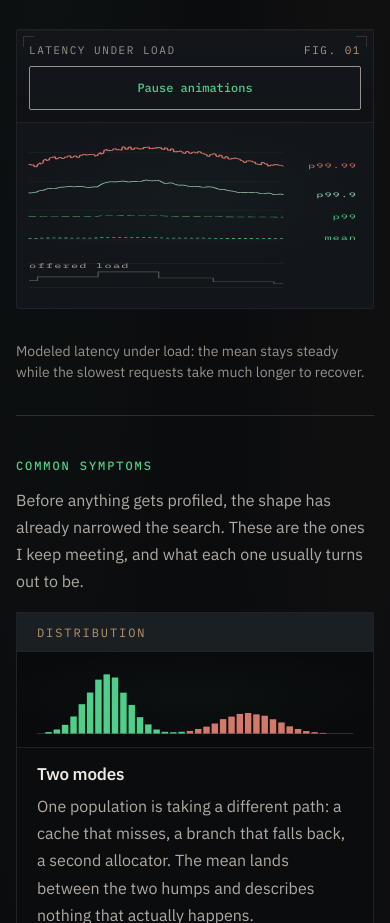
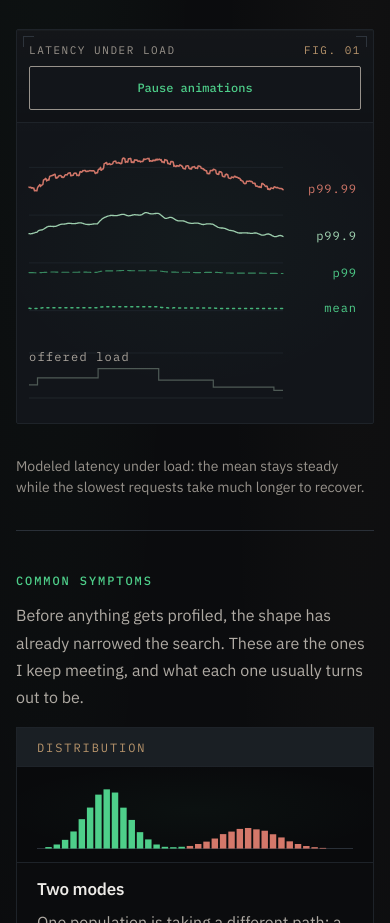
Before and after one commit to mgrazianoc/mgrazianoc.github.io, a website: page index.html in a window 390 px wide. Shown: the part 1229-2152 px from the top of the page. Drawn offline with Linux system fonts and the light colour scheme.

Commit message:
Correct mobile chart scaling and simplify Safari header rendering

```diff
--- a/index.html
+++ b/index.html
@@ -8,7 +8,7 @@
 <meta name="theme-color" content="#0b0c0e">
 <link rel="preconnect" href="https://fonts.gstatic.com" crossorigin>
 <link href="https://fonts.googleapis.com/css2?family=IBM+Plex+Mono:wght@400;500&family=IBM+Plex+Sans:wght@400;450;500;560&display=swap" rel="stylesheet">
-<link rel="stylesheet" href="styles.css?v=13">
+<link rel="stylesheet" href="styles.css?v=14">
 <script src="site.js?v=11" defer></script>
 </head>
 <body>
@@ -64,7 +64,7 @@
   <figure class="headins">
     <div class="comp">
       <div class="fig"><span>latency under load</span><span>Fig. 01</span><button class="motion-toggle" type="button" aria-pressed="false" hidden>Pause animations</button></div>
-      <div class="body"><svg id="pct" viewBox="0 0 900 300" preserveAspectRatio="none" aria-hidden="true"><g id="pgrid"></g><g id="plines"></g><g id="plabels"></g></svg></div>
+      <div class="body"><svg id="pct" viewBox="0 0 900 300" aria-hidden="true"><g id="pgrid"></g><g id="plines"></g><g id="plabels"></g></svg></div>
     </div>
     <figcaption class="chart-summary">Modeled latency under load: the mean stays steady while the slowest requests take much longer to recover.</figcaption>
   </figure>
@@ -566,6 +566,6 @@
 
 <footer class="tail site-footer"><span>Marco Graziano</span><span class="bits" aria-hidden="true">0111000110000100111011101000</span><span>Independent performance engineer</span></footer>
 
-<script src="viz.js?v=11"></script>
+<script src="viz.js?v=12"></script>
 </body>
 </html>
--- a/styles.css
+++ b/styles.css
@@ -94,19 +94,6 @@ body::before {
   background: rgba(11, 12, 14, 0.86);
   -webkit-backdrop-filter: blur(14px);
   backdrop-filter: blur(14px);
-}
-
-/* Cover the iPhone status-bar inset, including the area above Safari's
-   sticky-header edge as its browser controls expand and collapse. */
-.nav::before {
-  content: "";
-  position: absolute;
-  top: calc(0px - var(--safe-top));
-  right: 0;
-  left: 0;
-  height: calc(2 * var(--safe-top));
-  background: var(--bg);
-  pointer-events: none;
 }
 
 .nav-in {
@@ -433,6 +420,8 @@ body::before {
 }
 
 .headins .comp { height: auto; flex: 1; }
+/* Keep the SVG's intrinsic aspect ratio from resizing its own container. */
+.headins .comp .body { flex: none; height: 324px; }
 
 /* ——— Instrument panels ——— */
 .comp {
@@ -1226,7 +1215,8 @@ h3 {
 
   .intro { padding: calc(var(--u) * 4) 0; }
   .headins { margin: 0 0 calc(var(--u) * 2); }
-  .headins .comp { height: 280px; flex: none; width: 100%; }
+  .headins .comp { height: auto; flex: none; width: 100%; }
+  .headins .comp .body { height: 300px; }
   .takes-h { margin-top: calc(var(--u) * 4); }
   .comp { margin-bottom: calc(var(--u) * 3); }
   .notes { columns: 1; }
@@ -1683,7 +1673,16 @@ pre:focus-visible { outline-offset: -3px; }
 @media (max-width: 60rem) {
   html { scroll-padding-top: var(--nav-offset, 76px); }
   body { background-attachment: scroll; }
-  .nav { height: auto; position: static; }
+  body::before { display: none; }
+  /* Safari samples edge-pinned backgrounds for its browser-bar area.
+     A backdrop filter prevents it from choosing a solid extension color. */
+  .nav {
+    height: auto;
+    position: static;
+    background: var(--bg);
+    -webkit-backdrop-filter: none;
+    backdrop-filter: none;
+  }
   .nav[data-enhanced] { position: sticky; }
   .nav-in {
     display: grid;
@@ -1740,7 +1739,6 @@ pre:focus-visible { outline-offset: -3px; }
   .takes { columns: 1; }
   .takes-h { margin-top: 16px; }
   .sec { margin-top: 32px; padding-top: 40px; }
-  .headins .comp { height: 280px; }
   .comp .fig { padding: 12px; gap: 8px; }
   .motion-toggle { flex-basis: 100%; }
   .tail { flex-direction: column; gap: 8px; }
--- a/viz.js
+++ b/viz.js
@@ -55,10 +55,11 @@ var portfolioMotion = (function () {
   var gLab = document.getElementById("plabels");
   if (gGrid && gLine && gLab) {
     var chart = document.getElementById('pct');
-    var W = Math.max(240, chart.clientWidth), H = 300, PAD = 78, N = 420, PW = W - PAD;
+    var chartBox = chart.getBoundingClientRect();
+    var W = chartBox.width, H = chartBox.height, PAD = 78, N = 420, PW = W - PAD;
     chart.setAttribute('viewBox', '0 0 ' + W + ' ' + H);
-    var PLOT_TOP = 20, PLOT_BOTTOM = 216;
-    var LOAD_TOP = 257, LOAD_BOTTOM = 289;
+    var PLOT_TOP = 20, PLOT_BOTTOM = H - 84;
+    var LOAD_TOP = H - 43, LOAD_BOTTOM = H - 11;
     var LO = Math.log10(0.5), HI = Math.log10(2000);
     var CYCLE = 720, BASE_LOAD = 0.24, PEAK_LOAD = 0.92;
     var SEED = 0x8ac3f17;
@@ -186,7 +187,7 @@ var portfolioMotion = (function () {
       return LOAD_BOTTOM - load * (LOAD_BOTTOM - LOAD_TOP);
     }
 
-    [1, 10, 100, 1000].forEach(function (ms) {
+    var gridLines = [1, 10, 100, 1000].map(function (ms) {
       var line = document.createElementNS(NS, "line");
       line.setAttribute("x1", 0);
       line.setAttribute("x2", PW);
@@ -195,13 +196,14 @@ var portfolioMotion = (function () {
       line.setAttribute("stroke", "#1c2228");
       line.setAttribute("stroke-width", 1);
       gGrid.appendChild(line);
+      return { element: line, value: ms };
     });
 
     var separator = document.createElementNS(NS, "line");
     separator.setAttribute("x1", 0);
     separator.setAttribute("x2", PW);
-    separator.setAttribute("y1", 244);
-    separator.setAttribute("y2", 244);
+    separator.setAttribute("y1", H - 56);
+    separator.setAttribute("y2", H - 56);
     separator.setAttribute("stroke", "#1c2228");
     separator.setAttribute("stroke-width", 1);
     gGrid.appendChild(separator);
@@ -217,7 +219,7 @@ var portfolioMotion = (function () {
 
     var loadLabel = document.createElementNS(NS, "text");
     loadLabel.setAttribute("x", 0);
-    loadLabel.setAttribute("y", 252);
+    loadLabel.setAttribute("y", H - 48);
     loadLabel.setAttribute("font-size", "12");
     loadLabel.setAttribute("font-family", "IBM Plex Mono,ui-monospace,Menlo,monospace");
     loadLabel.setAttribute("letter-spacing", ".1em");
@@ -302,10 +304,27 @@ var portfolioMotion = (function () {
     }
 
     function resizeChart() {
-      W = Math.max(240, chart.clientWidth);
+      // One SVG unit is one CSS pixel on both axes. Replot the data when the
+      // panel changes size instead of stretching its text and stroke widths.
+      var box = chart.getBoundingClientRect();
+      if (!box.width || !box.height) return;
+      W = box.width;
+      H = box.height;
       PW = W - PAD;
+      PLOT_BOTTOM = H - 84;
+      LOAD_TOP = H - 43;
+      LOAD_BOTTOM = H - 11;
       chart.setAttribute('viewBox', '0 0 ' + W + ' ' + H);
       gGrid.querySelectorAll('line').forEach(function (line) { line.setAttribute('x2', PW); });
+      gridLines.forEach(function (grid) {
+        grid.element.setAttribute('y1', ly(grid.value));
+        grid.element.setAttribute('y2', ly(grid.value));
+      });
+      separator.setAttribute('y1', H - 56);
+      separator.setAttribute('y2', H - 56);
+      loadBase.setAttribute('y1', LOAD_BOTTOM);
+      loadBase.setAttribute('y2', LOAD_BOTTOM);
+      loadLabel.setAttribute('y', H - 48);
       SER.forEach(function (sr) { sr.tx.setAttribute('x', W - 4); });
       draw();
     }
```
Also changed, not shown: ACCESSIBILITY.md (+4 -2 lines), tests/accessibility.cjs (+30 -0 lines), writing/01/index.html (+1 -1 lines), writing/02/index.html (+1 -1 lines), writing/index.html (+1 -1 lines).
